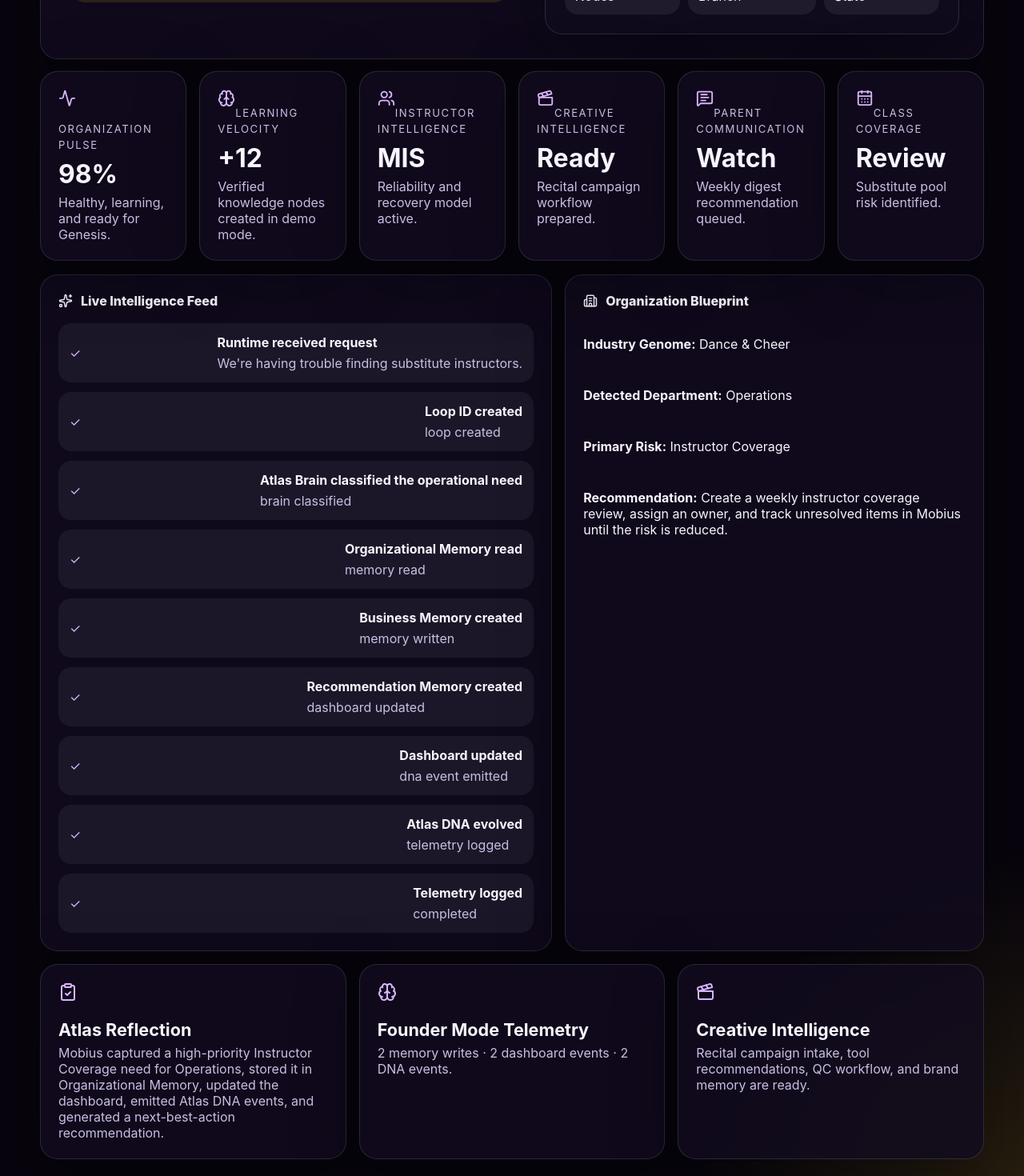
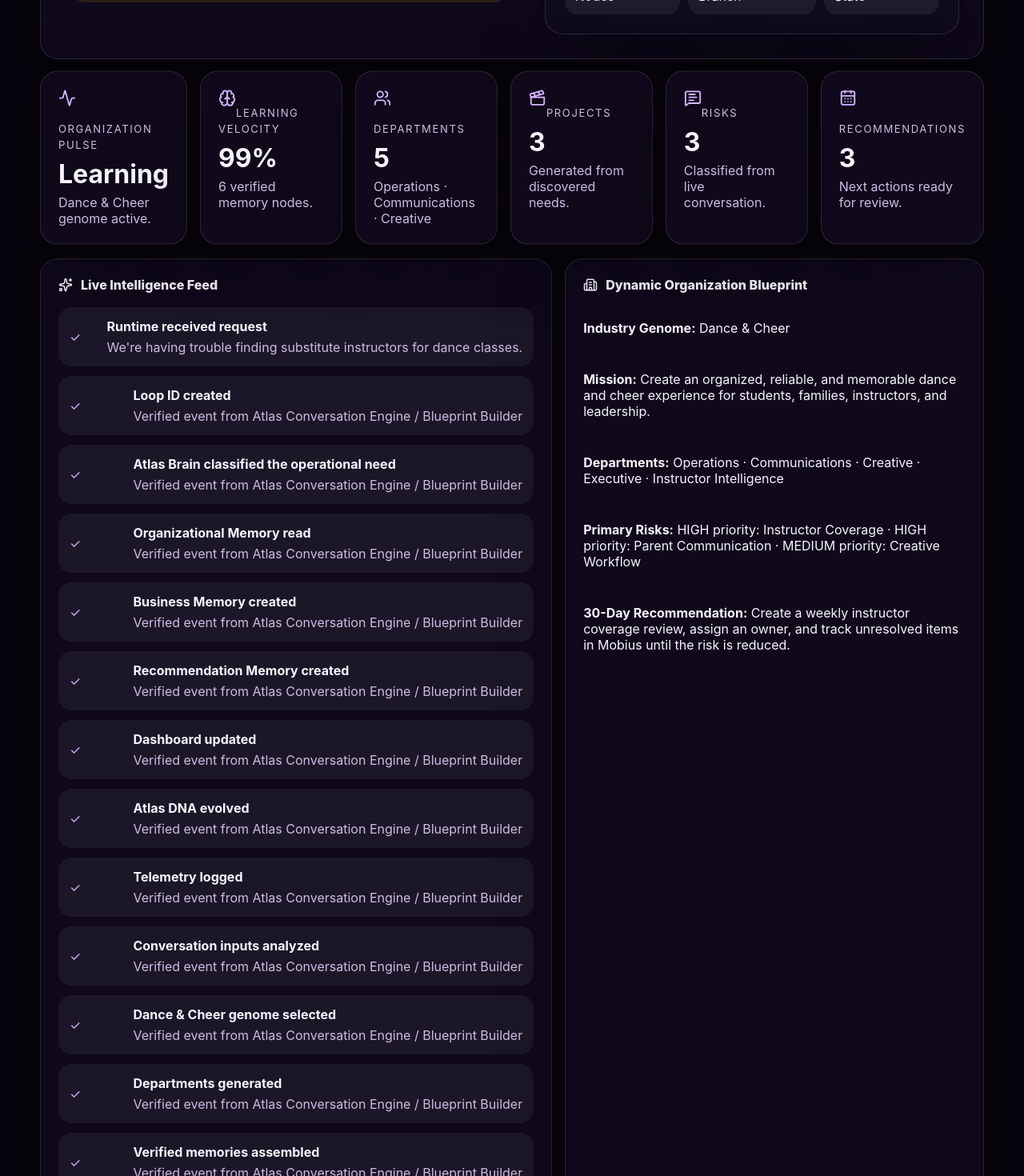
Before and after one commit to z00m0fficial/mobius-command-center, a React (Vite) app: page / in a window 1280 px wide. Shown: the part 540-2010 px from the top of the page at 80% size. Built offline with nearby package versions, Linux system fonts and the light colour scheme.

Commit message:
feat: render dynamic organization blueprint

```diff
--- a/src/App.tsx
+++ b/src/App.tsx
@@ -1,17 +1,24 @@
 import { Activity, Brain, Building2, CalendarDays, ClipboardCheck, Clapperboard, MessageSquareText, Sparkles, Users } from "lucide-react";
 import { AtlasDNA } from "./components/AtlasDNA";
 import { runAtlasConversationVerticalSlice } from "./demo/atlasConversationVerticalSlice";
+import { generateDynamicOrganizationBlueprint } from "./demo/dynamicOrganizationBlueprint";
 
-const demoConversation = "We're having trouble finding substitute instructors.";
+const demoConversationInputs = [
+  "We're having trouble finding substitute instructors for dance classes.",
+  "Parents do not always know what is happening each week.",
+  "Recital marketing videos take too long to organize."
+];
+const demoConversation = demoConversationInputs[0];
 const verticalSlice = runAtlasConversationVerticalSlice(demoConversation);
+const blueprint = generateDynamicOrganizationBlueprint("Laveen Dance & Cheer", demoConversationInputs);
 
 const modules = [
-  { icon: Activity, title: "Organization Pulse", value: "98%", detail: "Healthy, learning, and ready for Genesis." },
-  { icon: Brain, title: "Learning Velocity", value: "+12", detail: "Verified knowledge nodes created in demo mode." },
-  { icon: Users, title: "Instructor Intelligence", value: "MIS", detail: "Reliability and recovery model active." },
-  { icon: Clapperboard, title: "Creative Intelligence", value: "Ready", detail: "Recital campaign workflow prepared." },
-  { icon: MessageSquareText, title: "Parent Communication", value: "Watch", detail: "Weekly digest recommendation queued." },
-  { icon: CalendarDays, title: "Class Coverage", value: "Review", detail: "Substitute pool risk identified." }
+  { icon: Activity, title: "Organization Pulse", value: blueprint.organizationPulse, detail: `${blueprint.industryGenome} genome active.` },
+  { icon: Brain, title: "Learning Velocity", value: `${blueprint.learningVelocity}%`, detail: `${blueprint.verifiedMemories.length} verified memory nodes.` },
+  { icon: Users, title: "Departments", value: String(blueprint.departments.length), detail: blueprint.departments.slice(0, 3).map((department) => department.name).join(" · ") },
+  { icon: Clapperboard, title: "Projects", value: String(blueprint.projects.length), detail: "Generated from discovered needs." },
+  { icon: MessageSquareText, title: "Risks", value: String(blueprint.risks.length), detail: "Classified from live conversation." },
+  { icon: CalendarDays, title: "Recommendations", value: String(blueprint.recommendations.length), detail: "Next actions ready for review." }
 ];
 
 export function App() {
@@ -20,16 +27,16 @@
       <section className="genesis-hero panel cinematic-panel">
         <div className="hero-copy">
           <p className="eyebrow">MOBIUS GENESIS RC-1</p>
-          <h1>Laveen Dance & Cheer is becoming a living organization.</h1>
+          <h1>{blueprint.organization} is becoming a living organization.</h1>
           <p className="subhead">
             Atlas Brain listens. Organizational Memory remembers. Atlas DNA evolves as the studio teaches Mobius what matters.
           </p>
           <div className="command-bar">
             <Sparkles size={18} /> Demo prompt: “{demoConversation}”
           </div>
-          <div className="founding-badge">Founding Organization #001 · Dance & Cheer Genome · Loop {verticalSlice.loopId}</div>
+          <div className="founding-badge">Founding Organization #001 · {blueprint.industryGenome} Genome · Loop {verticalSlice.loopId}</div>
         </div>
-        <AtlasDNA organization="Laveen Dance & Cheer" industryGenome="Dance & Cheer" learningVelocity={94} memoryNodes={48 + verticalSlice.memoryRecords.length} activeDepartment={verticalSlice.classification.department} />
+        <AtlasDNA organization={blueprint.organization} industryGenome={blueprint.industryGenome} learningVelocity={blueprint.learningVelocity} memoryNodes={48 + blueprint.dnaSnapshot.memoryNodes} activeDepartment={verticalSlice.classification.department} />
       </section>
 
       <section className="metric-grid dynamic-modules">
@@ -50,12 +57,12 @@
         <article className="panel live-feed-panel">
           <div className="section-title"><Sparkles size={18} /> Live Intelligence Feed</div>
           <div className="stack">
-            {verticalSlice.liveIntelligenceFeed.map((event, index) => (
-              <div className="decision pulse-row" key={event}>
+            {[...verticalSlice.liveIntelligenceFeed, ...blueprint.constructionFeed].map((event, index) => (
+              <div className="decision pulse-row" key={`${event}-${index}`}>
                 <span>✓</span>
                 <div>
                   <strong>{event}</strong>
-                  <p>{index === 0 ? verticalSlice.input : verticalSlice.trace[Math.min(index, verticalSlice.trace.length - 1)].replaceAll("_", " ")}</p>
+                  <p>{index === 0 ? verticalSlice.input : "Verified event from Atlas Conversation Engine / Blueprint Builder"}</p>
                 </div>
               </div>
             ))}
@@ -63,20 +70,21 @@
         </article>
 
         <article className="panel blueprint-panel">
-          <div className="section-title"><Building2 size={18} /> Organization Blueprint</div>
+          <div className="section-title"><Building2 size={18} /> Dynamic Organization Blueprint</div>
           <div className="stack blueprint-stack">
-            <p><strong>Industry Genome:</strong> Dance & Cheer</p>
-            <p><strong>Detected Department:</strong> {verticalSlice.classification.department}</p>
-            <p><strong>Primary Risk:</strong> {verticalSlice.classification.category}</p>
-            <p><strong>Recommendation:</strong> {verticalSlice.recommendation}</p>
+            <p><strong>Industry Genome:</strong> {blueprint.industryGenome}</p>
+            <p><strong>Mission:</strong> {blueprint.mission}</p>
+            <p><strong>Departments:</strong> {blueprint.departments.map((department) => department.name).join(" · ")}</p>
+            <p><strong>Primary Risks:</strong> {blueprint.risks.map((risk) => risk.title).join(" · ")}</p>
+            <p><strong>30-Day Recommendation:</strong> {blueprint.recommendations[0]?.title}</p>
           </div>
         </article>
       </section>
 
       <section className="grid three reflection-grid">
-        <article className="panel signal"><ClipboardCheck /><strong>Atlas Reflection</strong><p>{verticalSlice.executiveSummary}</p></article>
+        <article className="panel signal"><ClipboardCheck /><strong>Atlas Reflection</strong><p>{blueprint.executiveSummary}</p></article>
         <article className="panel signal"><Brain /><strong>Founder Mode Telemetry</strong><p>{verticalSlice.telemetry.memoryWrites} memory writes · {verticalSlice.telemetry.dashboardEvents} dashboard events · {verticalSlice.telemetry.dnaEvents} DNA events.</p></article>
-        <article className="panel signal"><Clapperboard /><strong>Creative Intelligence</strong><p>Recital campaign intake, tool recommendations, QC workflow, and brand memory are ready.</p></article>
+        <article className="panel signal"><Clapperboard /><strong>Recommended Projects</strong><p>{blueprint.projects.map((project) => project.title).join(" · ")}</p></article>
       </section>
     </main>
   );
```
